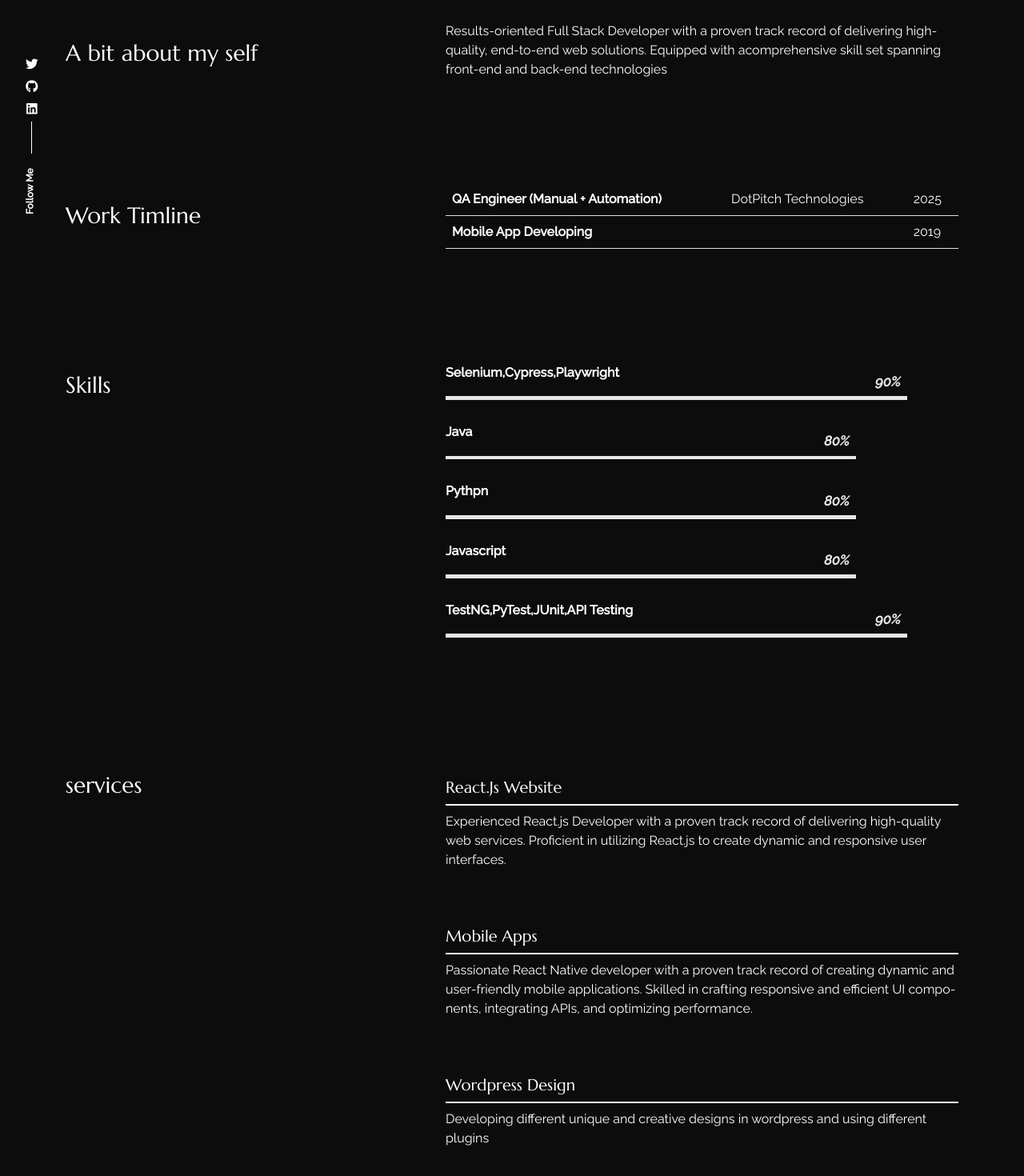
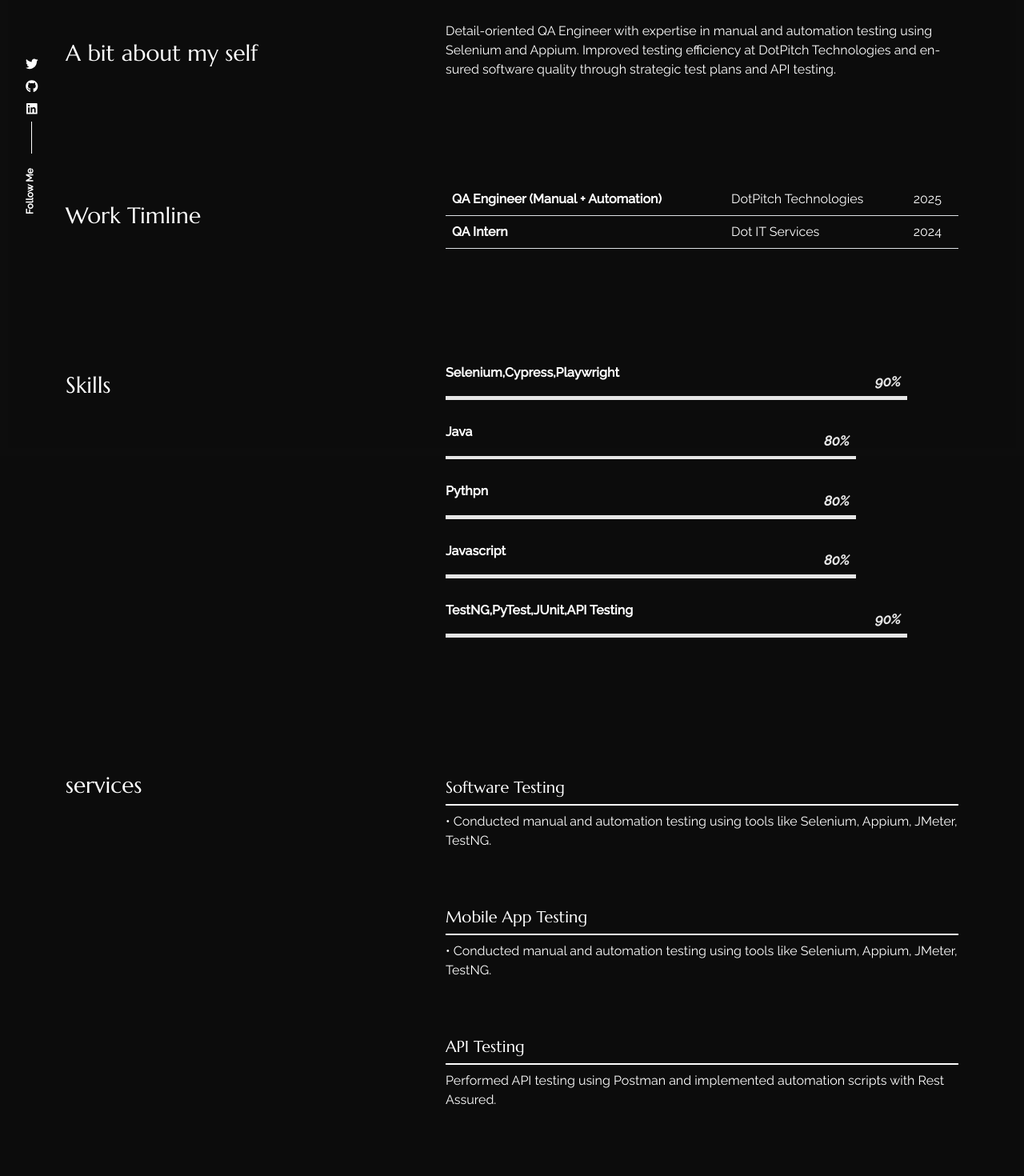
Before and after one commit to rehanshaikh55/react-portfolio-rehan, a React (Create React App) app: page /about in a window 1280 px wide. Shown: the part 230-1700 px from the top of the page at 80% size. After the commit the page ends 1657 px from the top, so only its background shows below. Built offline with nearby package versions, Linux system fonts and the light colour scheme.

Commit message:
another update qa

```diff
--- a/src/content_option.js
+++ b/src/content_option.js
@@ -17,7 +17,7 @@ const introdata = {
 
 const dataabout = {
     title: "A bit about my self",
-    aboutme: "Results-oriented Full Stack Developer with a proven track record of delivering high-quality, end-to-end web solutions. Equipped with acomprehensive skill set spanning front-end and back-end technologies"
+    aboutme: "Detail-oriented QA Engineer with expertise in manual and automation testing using Selenium and Appium. Improved testing efficiency at DotPitch Technologies and ensured software quality through strategic test plans and API testing."
 };
 const worktimeline = [{
         jobtitle: "QA Engineer (Manual + Automation)",
@@ -25,9 +25,9 @@ const worktimeline = [{
         date: "2025",
     },
     {
-        jobtitle: "Mobile App Developing",
-        where: "",
-        date: "2019",
+        jobtitle: "QA Intern",
+        where: "Dot IT Services",
+        date: "2024",
     },
 
 ];
@@ -55,16 +55,16 @@ const skills = [{
 ];
 
 const services = [{
-        title: "React.Js Website",
-        description: "Experienced React.js Developer with a proven track record of delivering high-quality web services. Proficient in utilizing React.js to create dynamic and responsive user interfaces.",
+        title: "Software Testing",
+        description: "• Conducted manual and automation testing using tools like Selenium, Appium, JMeter, TestNG.",
     },
     {
-        title: "Mobile Apps",
-        description: "Passionate React Native developer with a proven track record of creating dynamic and user-friendly mobile applications. Skilled in crafting responsive and efficient UI components, integrating APIs, and optimizing performance.",
+        title: "Mobile App Testing",
+        description: "• Conducted manual and automation testing using tools like Selenium, Appium, JMeter, TestNG.",
     },
     {
-        title: "Wordpress Design",
-        description: "Developing different unique and creative designs in wordpress and using different plugins",
+        title: "API Testing",
+        description: "Performed API testing using Postman and implemented automation scripts with Rest Assured.",
     },
 ];
 
--- a/src/pages/home/index.js
+++ b/src/pages/home/index.js
@@ -65,7 +65,7 @@ export const Home = () => {
                       <div className="ring three"></div>
                     </div>
                   </Link>
-                  <a href="https://drive.google.com/file/d/19AgYLBmDDi8fqkCICVYysgi61rHRmj8U/view?usp=sharing"  id="button_a" >
+                  <a target="_blank" href="https://drive.google.com/file/d/19AgYLBmDDi8fqkCICVYysgi61rHRmj8U/view?usp=sharing"  id="button_a" >
                     <div id="button_h" className="ac_btn2 btn">
                        My Resume
                       <div className="ring one"></div>
```
